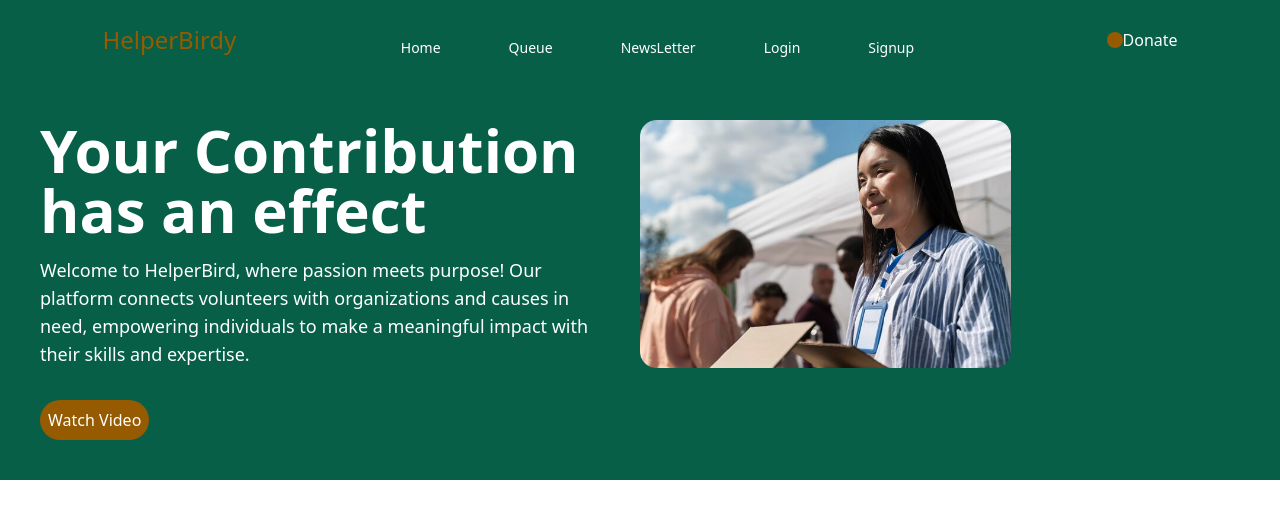
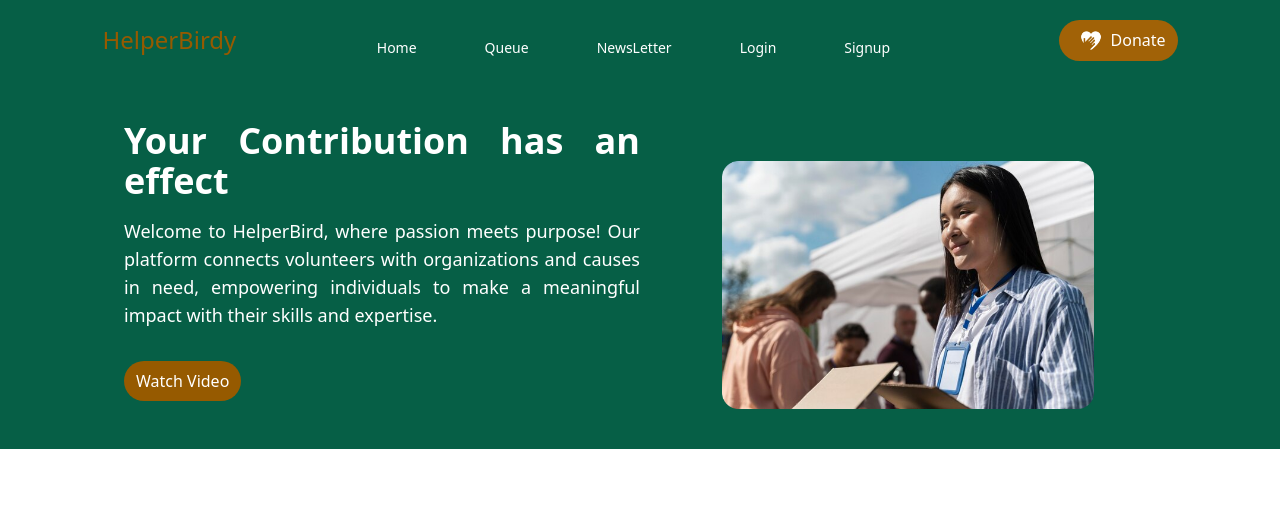
Before and after one commit to H-Asmaa/HelperBirdy, a React (Vite) app in the folder frontend/: page / in a window 1280 px wide. Shown: the top 518 px of the page. Built offline with nearby package versions, Linux system fonts and the light colour scheme.

Commit message:
fix: still working on fe

```diff
--- a/frontend/package.json
+++ b/frontend/package.json
@@ -10,6 +10,7 @@
     "preview": "vite preview"
   },
   "dependencies": {
+    "flowbite-react": "^0.9.0",
     "prop-types": "^15.8.1",
     "react": "^18.2.0",
     "react-dom": "^18.2.0",
--- /dev/null
+++ b/frontend/src/components/Card.jsx
@@ -0,0 +1,13 @@
+import leave  from "../assets/leaves.png"
+
+const Card = () => {
+  return (
+    <div className="flex justify-between items-center">
+      <div>
+        <img src={leave} alt="leave" />
+      </div>
+    </div>
+  )
+}
+
+export default Card
--- a/frontend/src/components/Navbar.jsx
+++ b/frontend/src/components/Navbar.jsx
@@ -46,12 +46,8 @@ export default function Navbar() {
 						</li>
 					</ul>
 				</nav>
-				<button className='flex items-center'>
-					<img
-						src={honesty}
-						alt='a helping hand'
-						className='w-4 btnHome text-white'
-					/>
+				<button className='flex items-center NavBtn'>
+					<img src={honesty} alt='a helping hand' className='w-10' />
 					Donate
 				</button>
 			</div>
--- a/frontend/src/index.css
+++ b/frontend/src/index.css
@@ -9,20 +9,24 @@
 }
 /* .............Navbar......... */
 .list{
-  @apply mr-7 text-white hover:text-yellow-700 text-base lg:px-5 mt-4;
+  @apply mr-7 text-white hover:bg-yellow-700 hover:rounded-full text-base lg:px-5 mt-4;
   font-size:14px;
 }
 .logo{
   color: #965A00
 }
+.NavBtn{
+  @apply text-white bg-yellow-700 rounded-full px-3 py-2;
+}
 /* .........................home page.................... */
 .head{
-  @apply lg:text-6xl font-extrabold leading-snug
+  @apply lg:text-4xl font-extrabold leading-snug
 }
 .headPara{
   @apply mt-4 leading-7 lg:text-lg
 }
 .btnHome{
   background-color: #965A00;
-  @apply rounded-full text-white p-2;
+  @apply rounded-full text-white px-3 py-2;
 }
+/* ...........................cards................. */
--- a/frontend/src/pages/Home.jsx
+++ b/frontend/src/pages/Home.jsx
@@ -7,9 +7,9 @@ const Home = () => {
   return (
 		<>
 			<Navbar />
-			<main className=''>
-				<div className='grid grid-cols-1 md:grid-cols-2 bg-emerald-800'>
-					<section className='text-white max-w-6xl mx-auto p-10 '>
+			<main className='bg-emerald-800 '>
+				<div className='grid grid-cols-1 md:grid-cols-2 max-w-6xl mx-auto p-10'>
+					<section className='text-white text-justify ml-5'>
 						<h2 className='head'>Your Contribution has an effect</h2>
 						<p className='headPara'>
 							Welcome to HelperBird, where passion meets purpose! Our platform
@@ -23,7 +23,7 @@ const Home = () => {
 							</div>
 						</a>
 					</section>
-					<section className=''>
+					<section className=' flex items-center justify-center'>
 						<img src={volunteer} alt='volunteers' className='h-72 pt-10' />
 					</section>
 				</div>
```
Also changed, not shown: frontend/src/assets/leaves.png (added), 1 other file (tests, documents, lock files or other folders).
